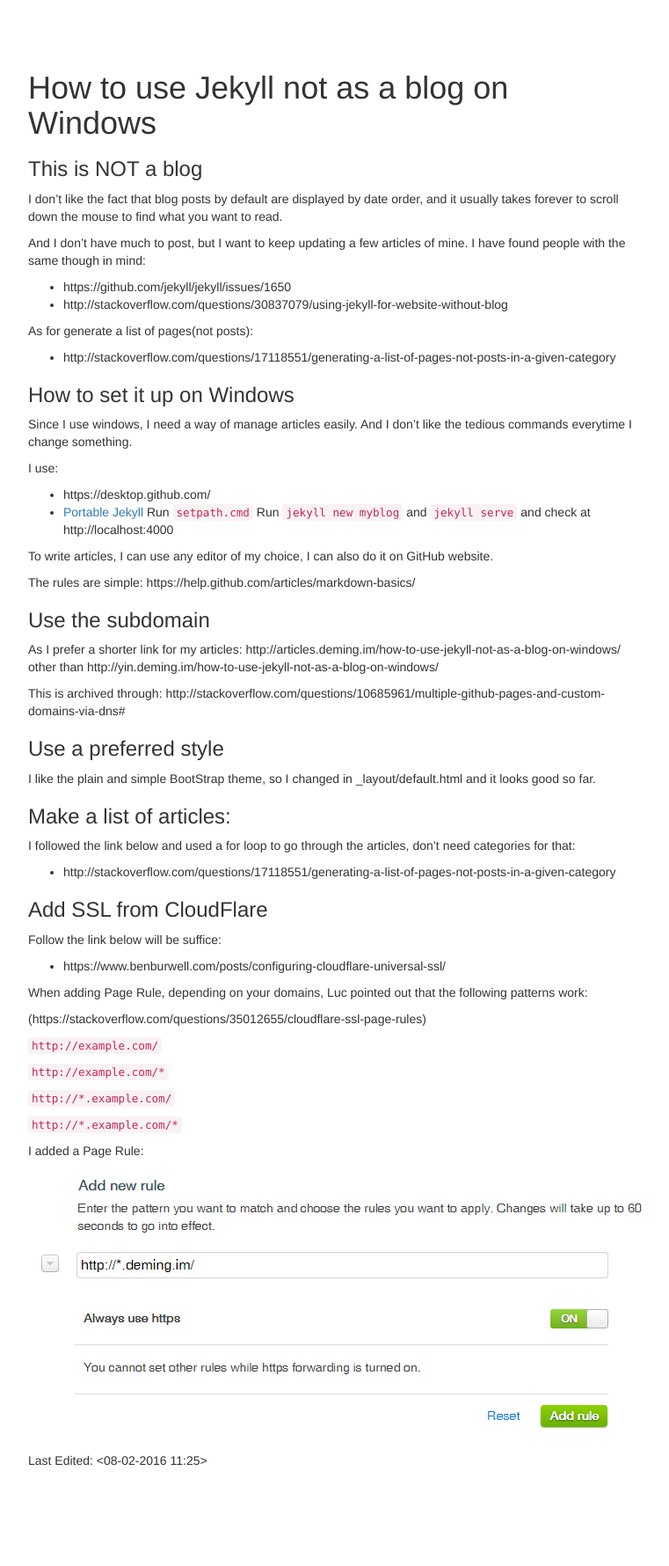
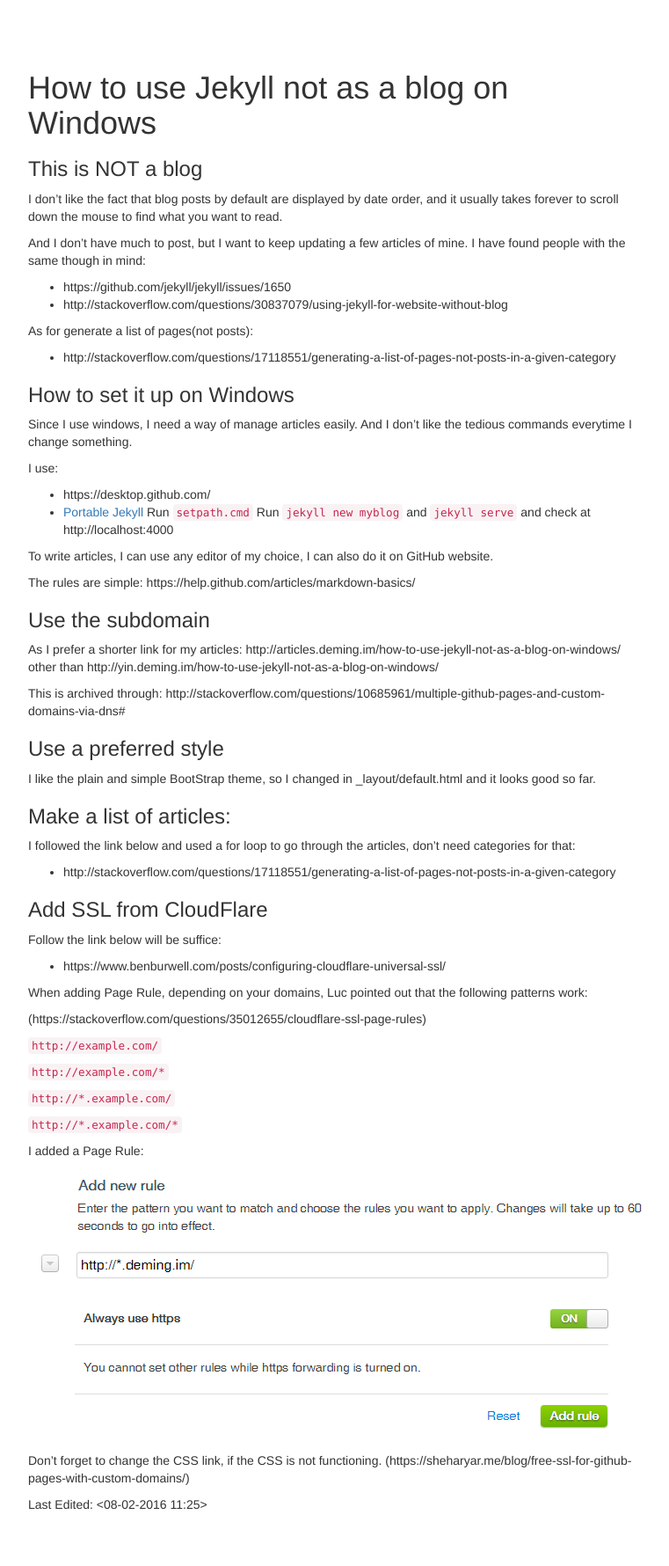
Before and after one commit to yindeming/articles, a Jekyll site: the page built from how-to-use-jekyll-not-as-a-blog-on-windows.md, in a window 1280 px wide. Shown: the whole page at 88% size, without its empty margins (258-1019 px from the left). Built offline with Jekyll 4.4.1, drawn with Linux system fonts in a browser that asks for light colours; nearby versions of some CDN libraries; Markdown is read by kramdown in place of the engine named in the settings; before the commit the page ends 1730 px from its top, so only the background shows below that.

Commit message:
Update how-to-use-jekyll-not-as-a-blog-on-windows.md

```diff
--- a/how-to-use-jekyll-not-as-a-blog-on-windows.md
+++ b/how-to-use-jekyll-not-as-a-blog-on-windows.md
@@ -70,3 +70,6 @@
 I added a Page Rule:
 
 ![https: ON](/images/add-new-rule.png)
+
+Don't forget to change the CSS link, if the CSS is not functioning.
+(https://sheharyar.me/blog/free-ssl-for-github-pages-with-custom-domains/)
```
